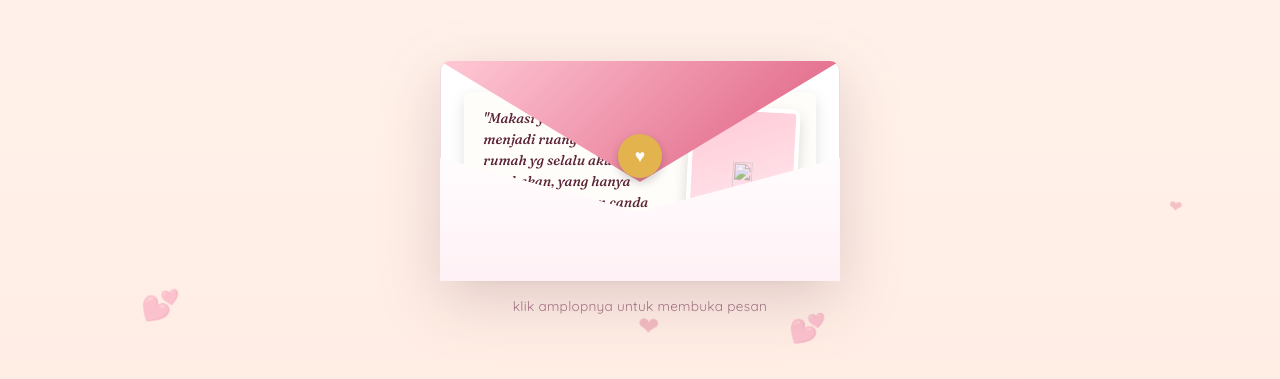
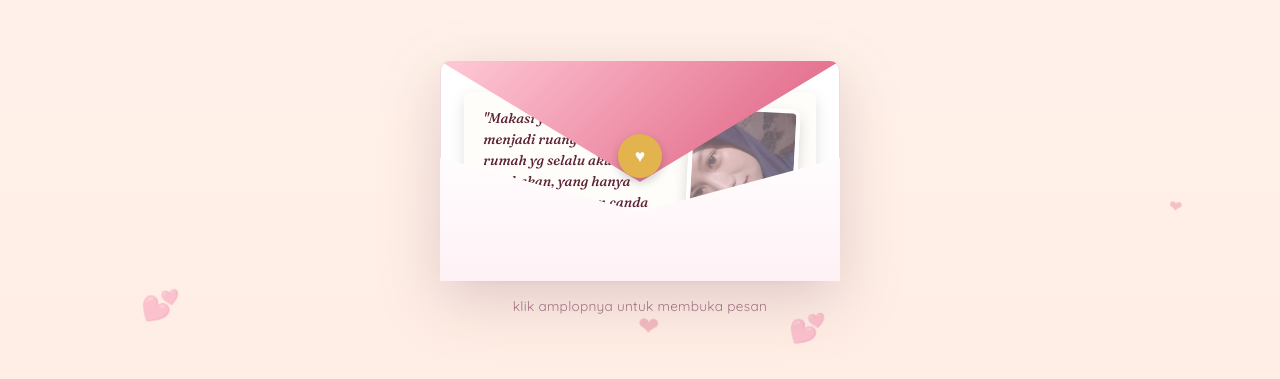
Before and after one commit to AryaaSajaaa/National-Girlfriend-Day, a plain HTML site: page index.html in a window 1280 px wide. Shown: the part 421-800 px from the top of the page. Drawn offline with Linux system fonts and the light colour scheme.

Commit message:
Update index.html

```diff
--- a/index.html
+++ b/index.html
@@ -418,7 +418,7 @@
               Happy Girlfriend Day Sayangku." 💌</p>
           </div>
           <div class="letter-photo" id="letter-photo">
-            <span class="placeholder-icon"><img src="images/fotooo.jpeg" alt=""></span>
+            <span class="placeholder-icon"><img src="fotooo.jpeg" alt=""></span>
             <span class="placeholder-label"></span>
           </div>
         </div>
```
